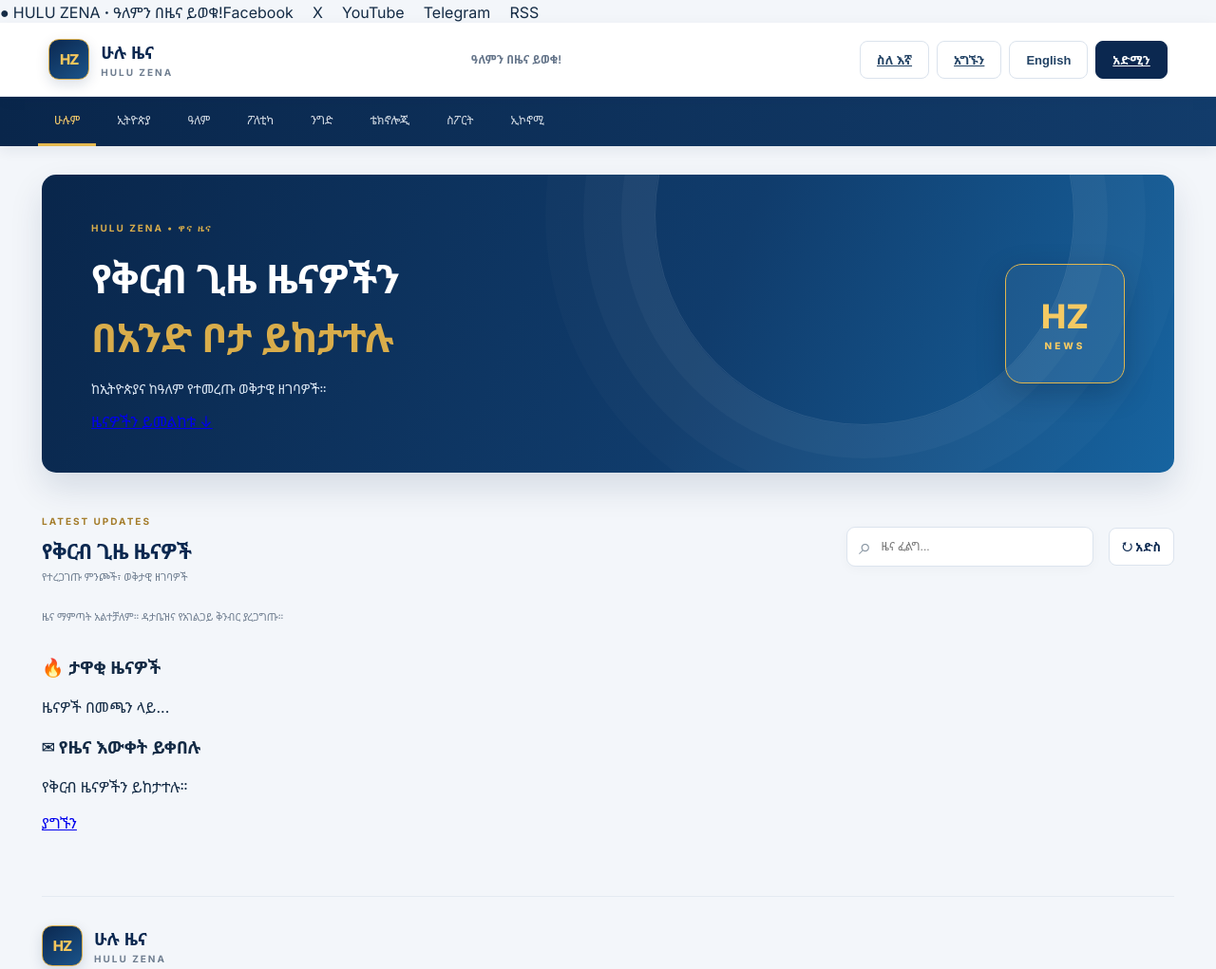
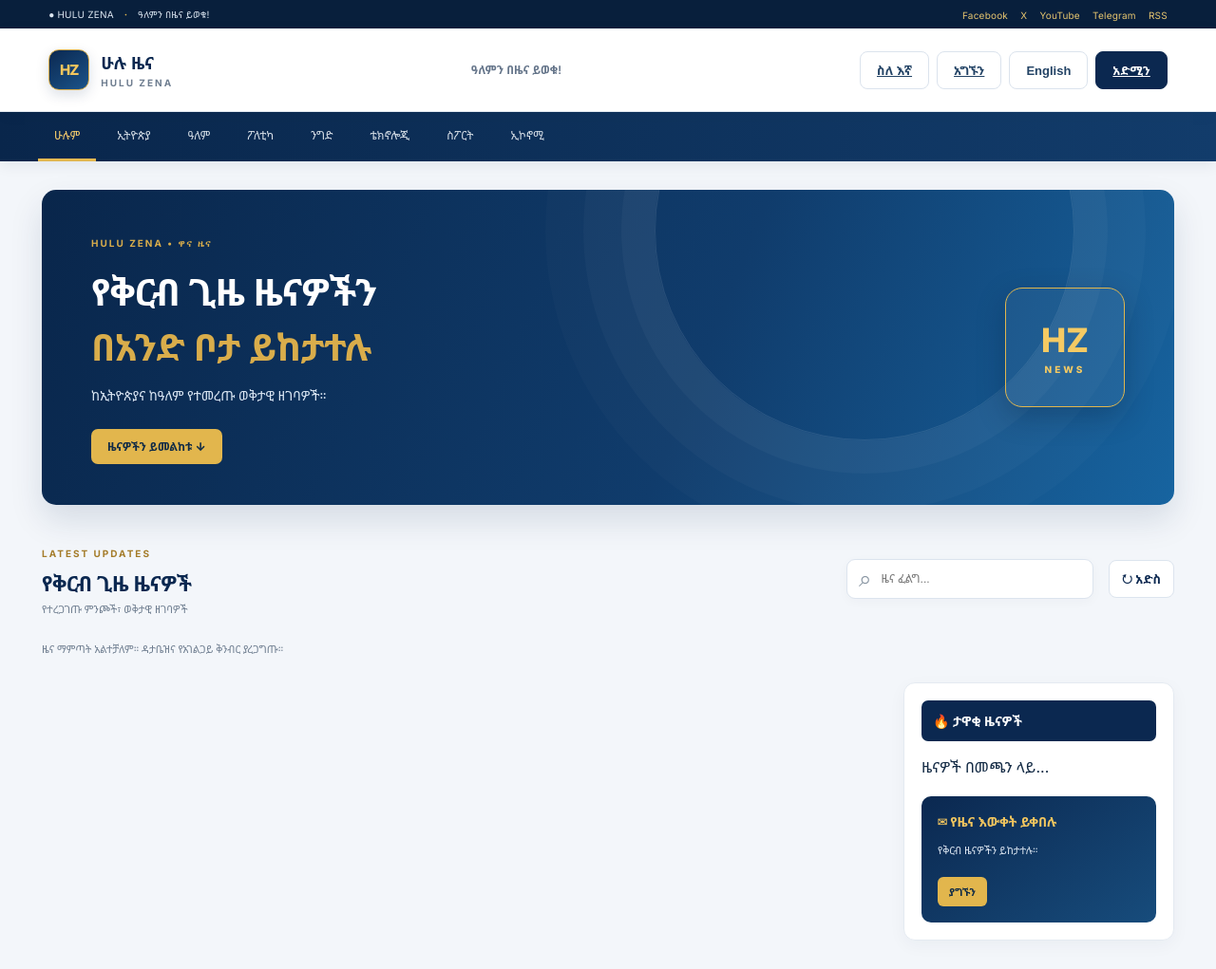
Before and after one commit to birhanubiyadgie23-sys/hulu-zena, a website: page public/index.html in a window 1280 px wide. Shown: the top 1021 px of the page at 95% size. Drawn offline with Linux system fonts and the light colour scheme; no server answers.

Commit message:
Style public homepage with reference-inspired editorial sidebar

```diff
--- a/public/styles.css
+++ b/public/styles.css
@@ -87,3 +87,21 @@ footer{margin-top:66px;padding:30px 0 25px}
 .footer-links a{font-size:12px}
 @media(max-width:850px){.container{padding:22px 18px}.hero{padding:34px}.featured-story .news-card{grid-template-columns:38% 1fr;column-gap:20px}.news-list{gap:14px}}
 @media(max-width:600px){.topbar{min-height:76px}.container{padding:17px 13px}.hero{min-height:225px;padding:25px 22px;border-radius:12px}.hero h1{font-size:27px}.hero-stamp{display:none}.section-head{margin:28px 0 14px}.search-box{min-width:0}.featured-story .news-card{padding:16px;gap:0}.featured-story .news-image{width:calc(100% + 32px);height:185px;margin:-16px -16px 15px}.news-list{grid-template-columns:1fr;gap:14px}.news-card{min-height:0}.news-image{height:190px}.header-actions .outline-btn{padding:7px 9px;font-size:10px}}
+
+/* Reference-inspired HULU ZENA editorial layout; deliberately no flag artwork */
+.utility-bar{height:30px;background:#081f3c;color:#dce6f1;padding:0 max(4vw,20px);display:flex;align-items:center;justify-content:space-between;font:10px Inter,'Noto Sans Ethiopic',sans-serif;letter-spacing:.2px}
+.utility-bar b{color:#e4b84f;padding:0 8px}.utility-social{color:#e7c66f}
+.topbar{height:88px}.hero{min-height:260px}.hero h1{font-size:clamp(27px,3.6vw,39px)}
+.hero-cta{display:inline-block;margin-top:12px;padding:10px 17px;border-radius:7px;background:#e2b64d;color:#102b46;text-decoration:none;font-size:12px;font-weight:800}
+.portal-layout{display:grid;grid-template-columns:minmax(0,1fr) 285px;gap:20px;align-items:start;margin-top:14px}
+.portal-layout .news-grid{min-width:0}.portal-layout .featured-story .news-card{min-height:280px}
+.trending-panel{background:#fff;border:1px solid var(--line);border-radius:12px;padding:18px;box-shadow:0 5px 18px #102b460b;position:sticky;top:15px}
+.trending-panel>h3{margin:0 0 14px;color:#fff;background:var(--navy);padding:12px;border-radius:7px;font-size:14px}
+.trending-item{display:grid;grid-template-columns:34px 1fr;gap:10px;padding:12px 0;border-bottom:1px solid var(--line);align-items:start}
+.trending-number{width:29px;height:29px;border-radius:7px;background:#f7edda;color:#98722b;display:grid;place-items:center;font:800 13px Inter}
+.trending-item a{color:var(--navy);text-decoration:none;font-size:11px;font-weight:700;line-height:1.8}
+.trending-item small{display:block;color:var(--muted);font:9px Inter;margin-top:5px}
+.newsletter{margin-top:20px;padding:17px;background:linear-gradient(145deg,#0b2850,#174c7c);color:white;border-radius:10px}
+.newsletter h3{font-size:14px;margin:0 0 8px;color:#f2c65f}.newsletter p{font-size:11px;line-height:1.8;color:#dce6f1}.newsletter a{display:inline-block;margin-top:7px;background:#e2b64d;color:#102b46;text-decoration:none;border-radius:6px;padding:8px 12px;font-size:11px;font-weight:800}
+@media(max-width:900px){.portal-layout{grid-template-columns:1fr}.trending-panel{position:static;display:grid;grid-template-columns:1fr 1fr;gap:0 16px}.trending-panel>h3{grid-column:1/-1}.newsletter{margin-top:10px}}
+@media(max-width:600px){.utility-social{display:none}.utility-bar{justify-content:center}.topbar{height:auto}.portal-layout{display:block}.trending-panel{display:block;margin-top:18px}.hero{min-height:220px}}
```
